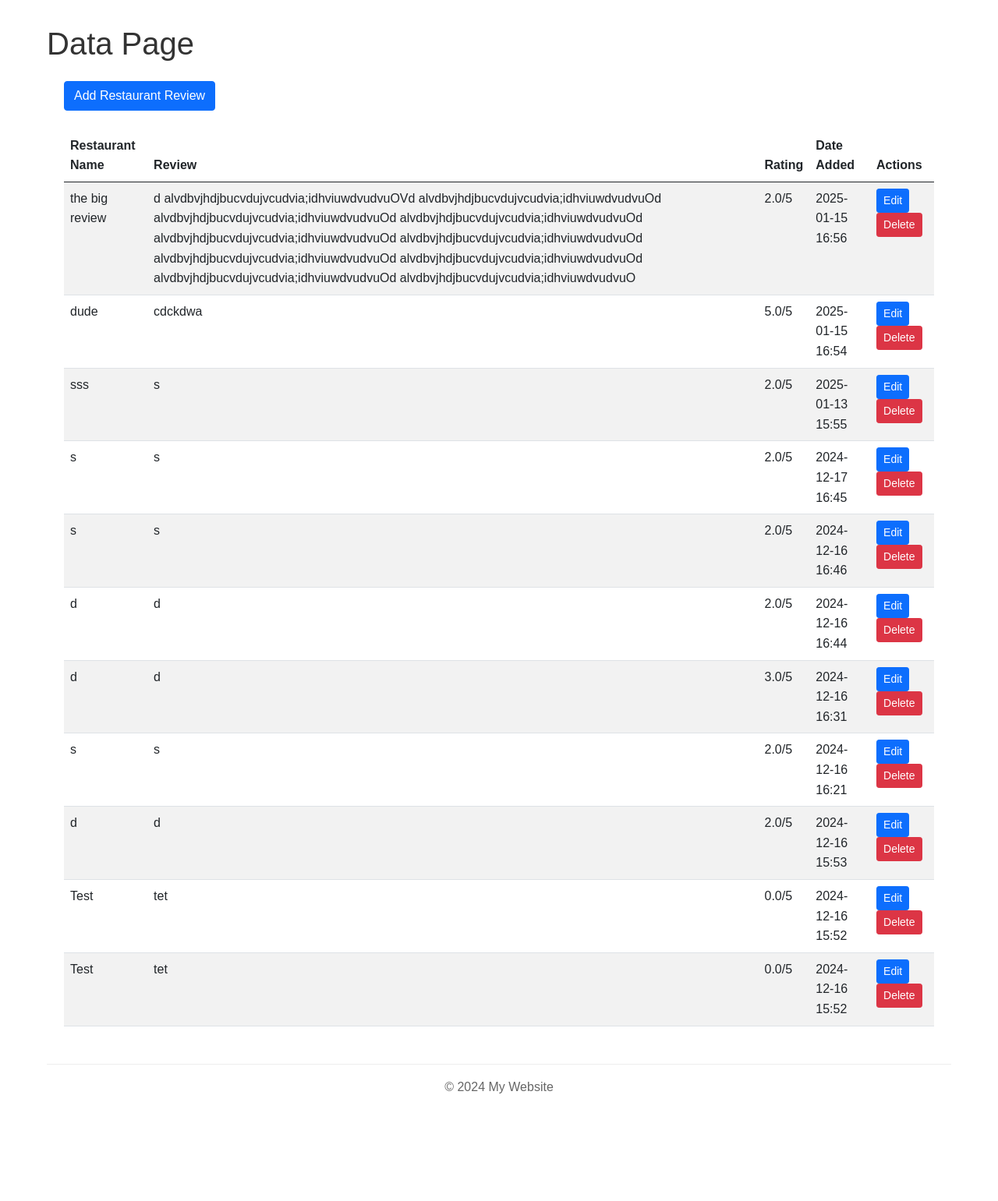
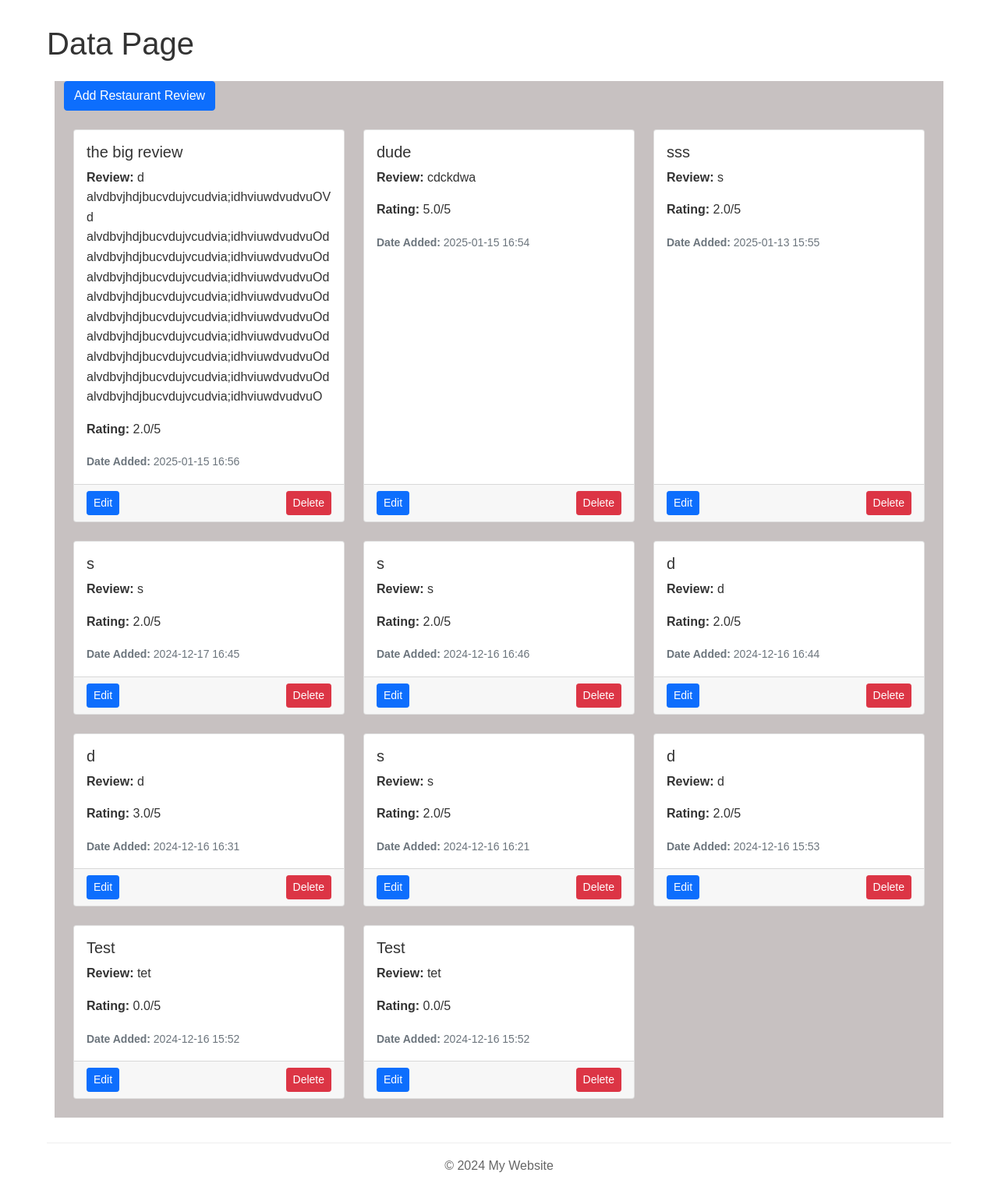
Before and after one commit to Cam-theDude/resturant-review, a Flask app: page /data in a window 1280 px wide. Shown: the part 219-1760 px from the top of the page at 78% size. Before the commit the page ends 1622 px from the top, so only its background shows below. Run offline with Flask 3, Linux system fonts and the light colour scheme.

Commit message:
redesign of data

```diff
--- a/static/styles.css
+++ b/static/styles.css
@@ -166,7 +166,7 @@ color: aqua;
 .rounded-square {
     width: 90%;
     max-width: 300px;
-    height: 200px;
+    height: 100px;
     background-color: darkslategray;
     border-radius: 15px;
     box-shadow: 0 4px 6px rgba(0, 0, 0, 0.1);
@@ -175,3 +175,6 @@ color: aqua;
     padding: 20px;
     box-sizing: border-box;
   }
+.container {
+background-color: #c7c1c1;
+}
--- a/templates/data.html
+++ b/templates/data.html
@@ -19,35 +19,28 @@
             <div class="container mt-4">
                 <a href="{{ url_for('add_review') }}" class="btn btn-primary mb-4">Add Restaurant Review</a>
 
-                <table class="table table-striped">
-                    <div class="rounded-container">
-                        <thead>
-                            <tr>
-                                <th scope="col">Restaurant Name</th>
-                                <th scope="col">Review</th>
-                                <th scope="col">Rating</th>
-                                <th scope="col">Date Added</th>
-                                <th scope="col">Actions</th>
-                        </tr>
-                    </thead>
+                <div class="container" >
+                    <div class="row">
+                        {% for review in reviews %}
+                        <div class="col-md-4 mb-4">
+                            <div class="card h-100">
+                                <div class="card-body">
+                                    <h5 class="card-title">{{ review.restaurant_name }}</h5>
+                                    <p class="card-text"><strong>Review:</strong> {{ review.review }}</p>
+                                    <p class="card-text"><strong>Rating:</strong> {{ review.rating }}/5</p>
+                                    <p class="card-text"><small class="text-muted"><strong>Date Added:</strong> {{ review.time_created.strftime('%Y-%m-%d %H:%M') }}</small></p>
+                                </div>
+                                <div class="card-footer d-flex justify-content-between">
+                                    <a href="{{ url_for('edit_review', review_id=review.id) }}" class="btn btn-primary btn-sm">Edit</a>
+                                    <form action="{{ url_for('delete_review', review_id=review.id) }}" method="POST" style="margin: 2;">
+                                        <button type="submit" class="btn btn-danger btn-sm" onclick="return confirm('Are you sure you want to delete this review?')">Delete</button>
+                                    </form>
+                                </div>
+                            </div>
+                        </div>
+                        {% endfor %}
                     </div>
-                    <tbody>
-                        {% for review in reviews %}
-                        <tr>
-                            <td>{{ review.restaurant_name }}</td>
-                            <td>{{ review.review }}</td>
-                            <td>{{ review.rating }}/5</td>
-                            <td>{{ review.time_created.strftime('%Y-%m-%d %H:%M') }}</td>
-                            <td>
-                                <a href="{{ url_for('edit_review', review_id=review.id) }}" class="btn btn-sm btn-primary">Edit</a>
-                                <form action="{{ url_for('delete_review', review_id=review.id) }}" method="POST" style="display: inline;">
-                                    <button type="submit" class="btn btn-sm btn-danger" onclick="return confirm('Are you sure you want to delete this review?')">Delete</button>
-                                </form>
-                            </td>
-                        </tr>
-                        {% endfor %}
-                    </tbody>
-                </table>
+                </div>
             </div>
         </main>
         <footer>
```
Also changed, not shown: instance/restaurant_reviews.db.
